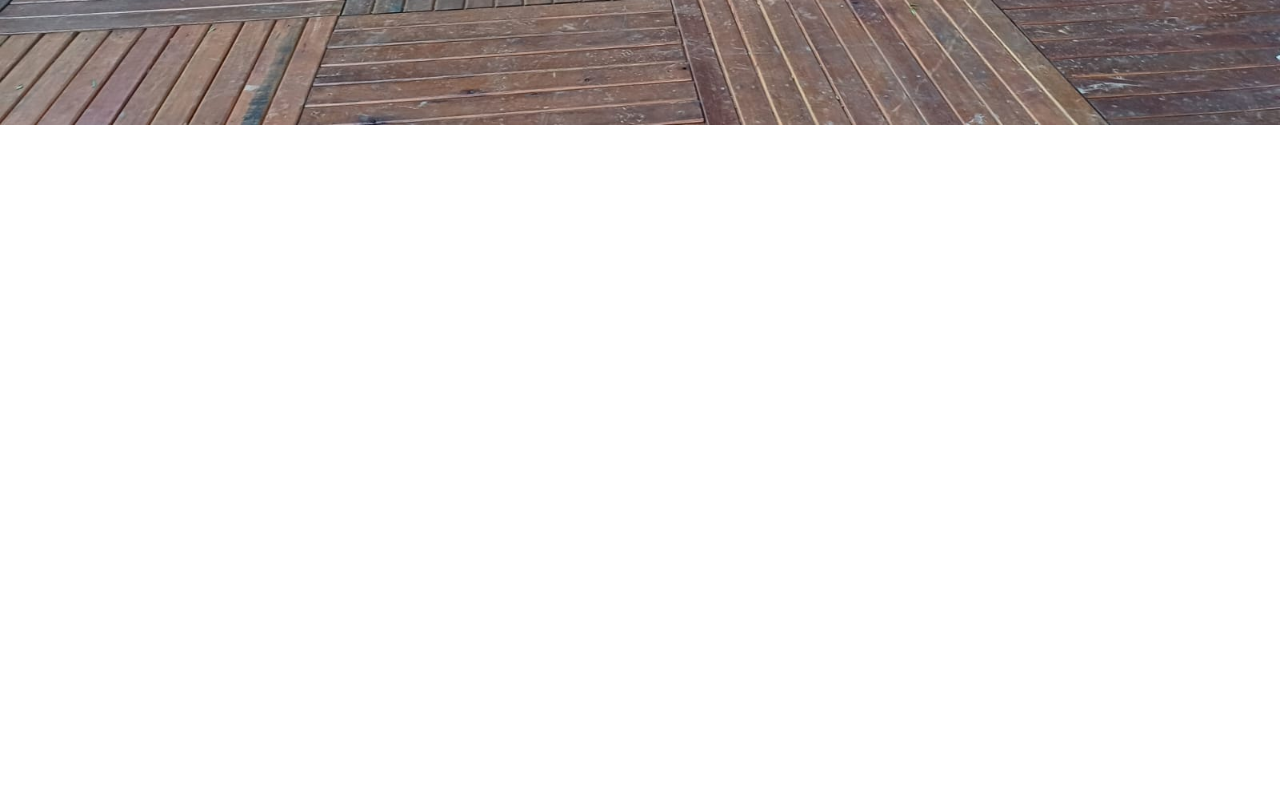
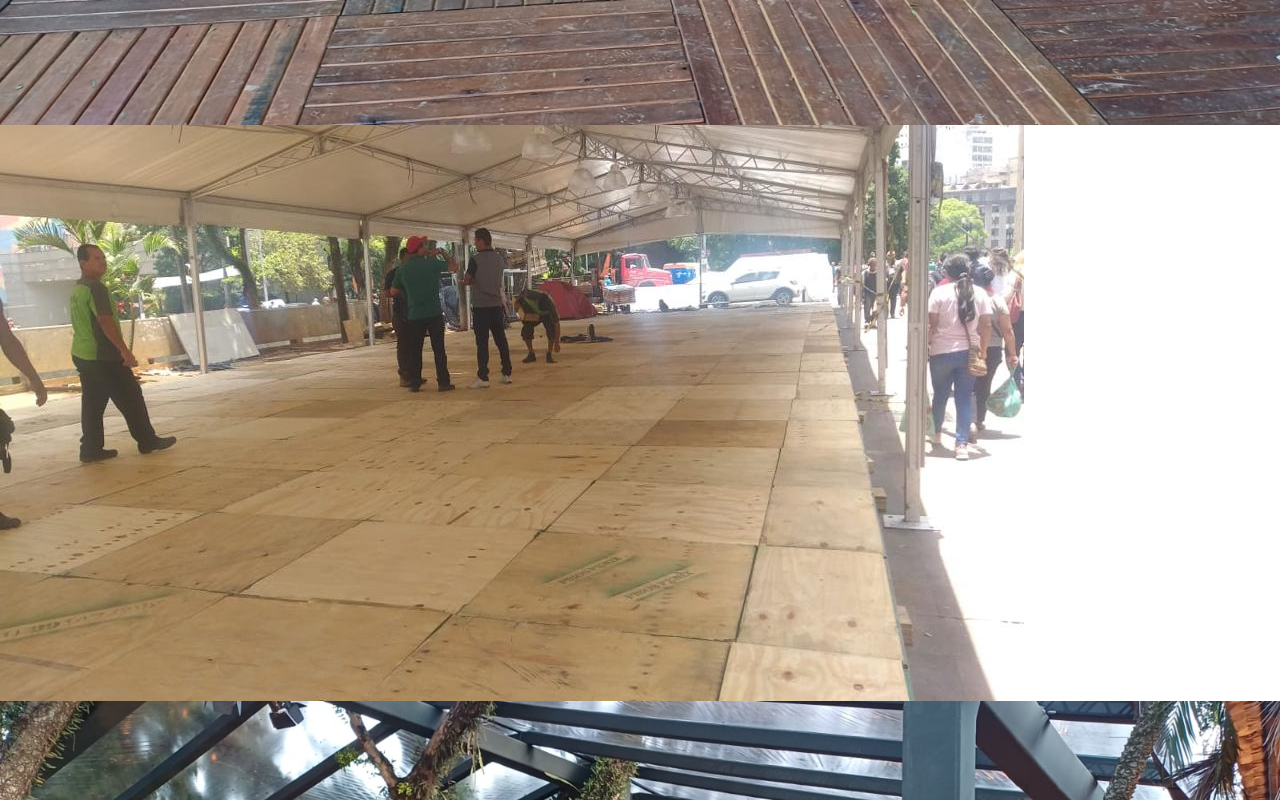
Before and after one commit to williandeitosi/pisosfenix, a React (Vite) app: page / in a window 1280 px wide. Shown: the part 1060-1860 px from the top of the page. Before the commit the page ends 1185 px from the top, so only its background shows below. Built offline with nearby package versions, Linux system fonts and the light colour scheme.

Commit message:
feat: create image section

```diff
--- a/src/components/LDTpisos.tsx
+++ b/src/components/LDTpisos.tsx
@@ -64,13 +64,30 @@ const MainSection: React.FC = () => (
   </main>
 );
 
+const ImageSection: React.FC = () => {
+  const images = [img1, img2, img3];
+  return (
+    <section className="container mx-auto mt-16 grid grid-cols-1 gap-8 px-4 md:grid-cols-3">
+      {images.map((image, index) => (
+        <div key={index} className="relative h-48 overflow-hidden rounded-lg">
+          <img
+            src={image}
+            alt={`exemplo de uso ${index + 1}`}
+            className="h-full w-full object-cover"
+          />
+        </div>
+      ))}
+    </section>
+  );
+};
+
 
 const CriadeckPage: React.FC = () => {
   return (
     <div className="min-h-screen bg-gray-800">
       <Header />
       <MainSection />
-
+      <ImageSection />
     </div>
   );
 };
```
